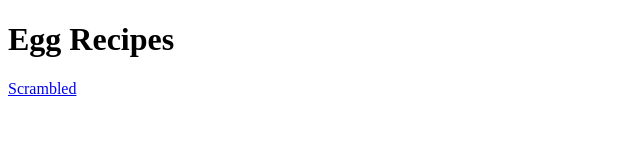
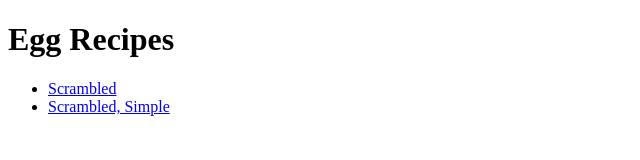
Before and after one commit to sprraow/odin-recipe, a plain HTML site: page index.html in a window 1280 px wide. Shown: the whole page, without its empty margins (0-640 px from the left). Drawn offline with Linux system fonts and the light colour scheme.

Commit message:
adding links to main page

```diff
--- a/index.html
+++ b/index.html
@@ -7,6 +7,9 @@
     </head>
     <body>
         <h1>Egg Recipes</h1>
-        <a href="recipes/scrambled.html">Scrambled</a>
+        <ul>
+        <li><a href="recipes/scrambled.html">Scrambled</a></li>
+        <li><a href="recipes/scrambled-american.html">Scrambled, Simple</a></li>
+        </ul>
     </body>
 </html>
```
